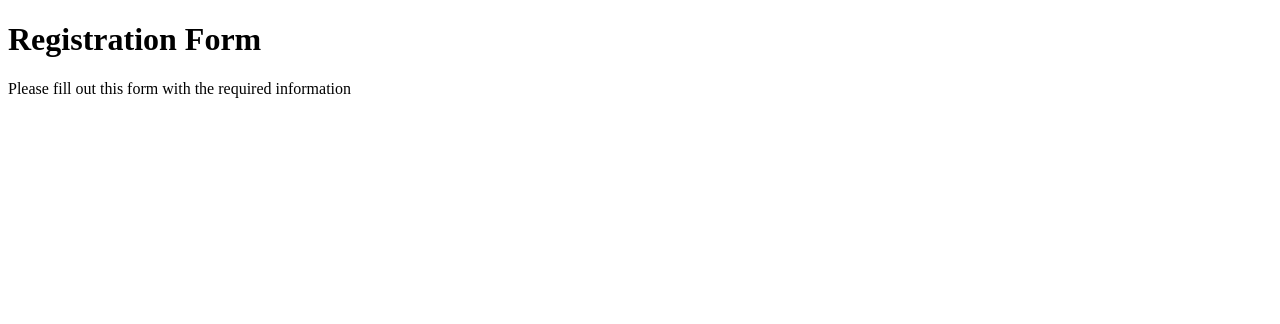
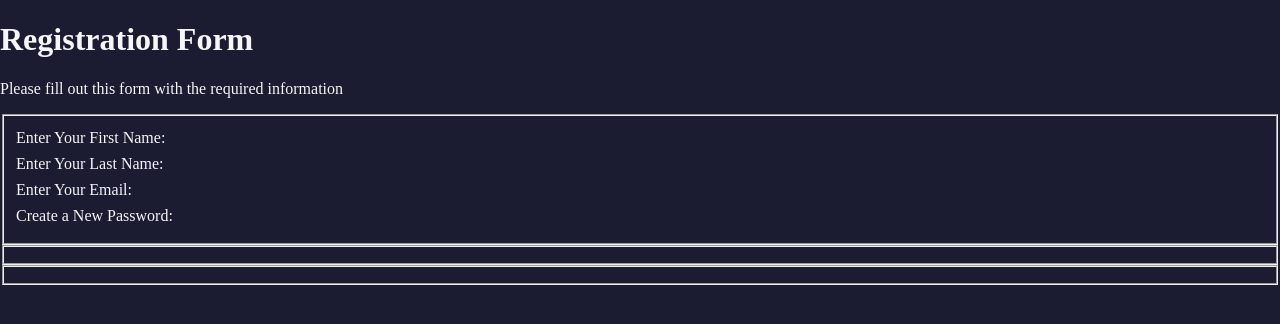
Before and after one commit to TshepangNdlovu/Registration_form, a plain HTML site: page index.html in a window 1280 px wide. Drawn offline with Linux system fonts and the light colour scheme.

Commit message:
connected to the web page and added a few things to it

```diff
--- a/index.html
+++ b/index.html
@@ -3,10 +3,20 @@
     <head>
         <title>Registration Form</title>
         <meta charset="UTF-8">
-        <link rel="stylesheet" href="stles.css">
+        <link rel="stylesheet" href="styles.css">
     </head>
     <body>
         <h1>Registration Form</h1>
         <p>Please fill out this form with the required information</p>
+        <form action="https://register-demo.freecodecamp.org" method="POST">
+            <fieldset>
+                <label>Enter Your First Name:</label>
+                <label>Enter Your Last Name:</label>
+                <label>Enter Your Email:</label>
+                <label>Create a New Password:</label>
+            </fieldset>
+            <fieldset></fieldset>
+            <fieldset></fieldset>
+        </form>
     </body>
 </html>
--- a/styles.css
+++ b/styles.css
@@ -2,4 +2,11 @@ body{
     width:100%;
     height:100vh;
     margin: 0;
+    background-color: #1b1b32;
+    color: #f5f6f7;
 }
+
+label{
+    display: block;
+    margin: 0.5rem 0;
+}
```
Also changed, not shown: launch.json (deleted, +0 -16 lines).
